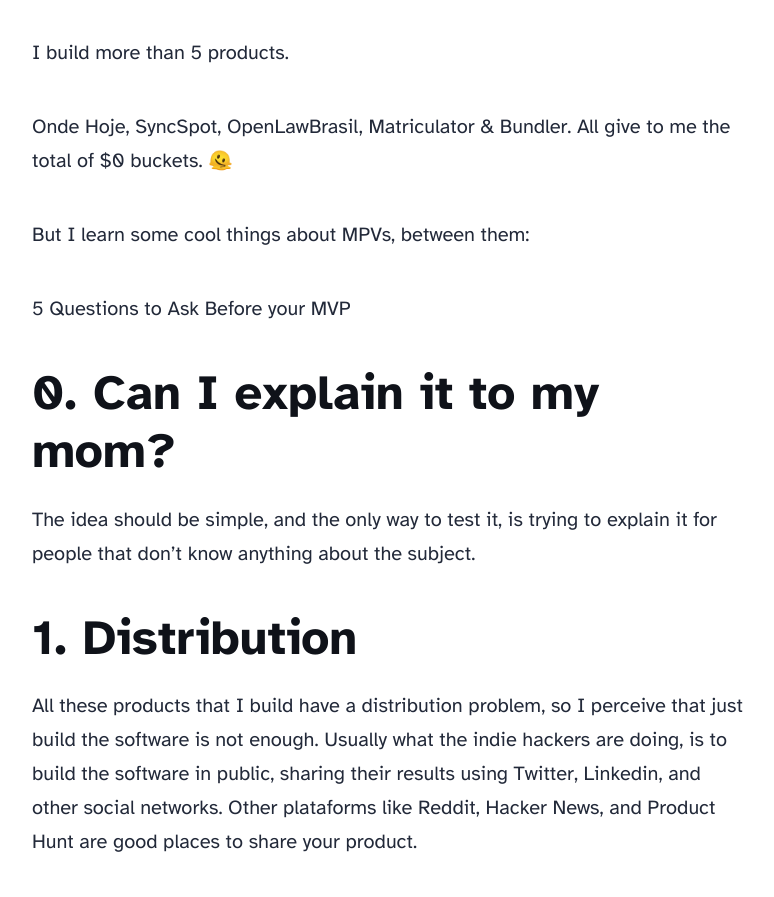
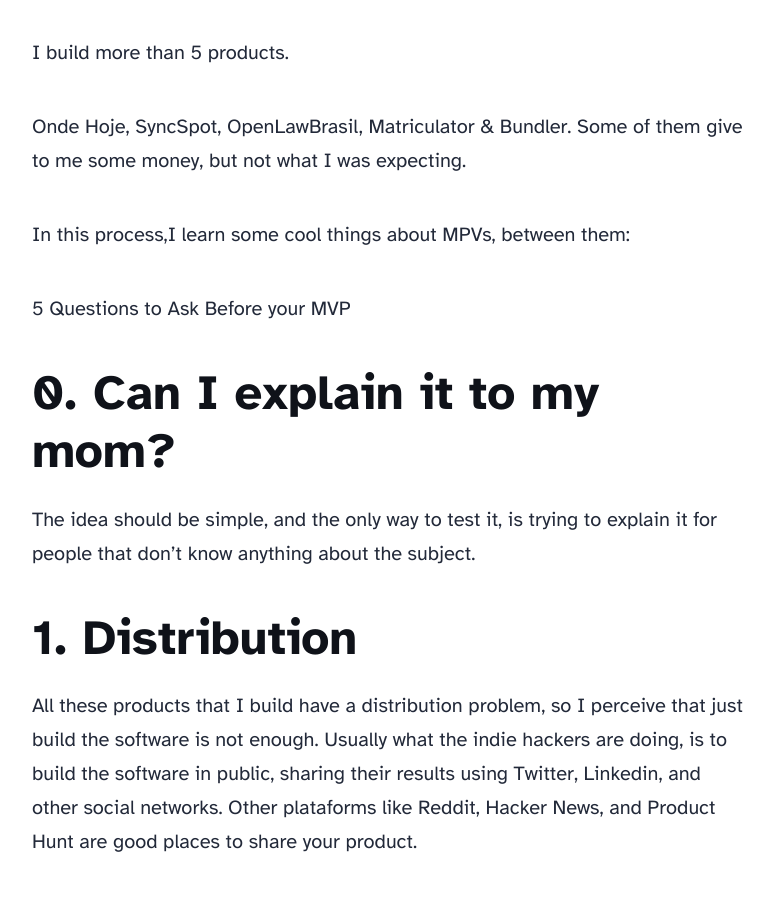
Before and after one commit to perebaj/perebaj.github.io, an Astro site: page /blog/mvp in a window 1280 px wide. Shown: the part 1953-2850 px from the top of the page, without its empty margins (248-1022 px from the left). Built offline with nearby package versions, Linux system fonts and the light colour scheme; Astro itself is replaced by a stand-in of ours.

Commit message:
:sparkles: mvp

```diff
--- a/src/content/blog/mvp.md
+++ b/src/content/blog/mvp.md
@@ -11,9 +11,9 @@ The year of 2024 was one of the most important years of my career, I decided to
 
 I build more than 5 products.
 
-Onde Hoje, SyncSpot, OpenLawBrasil, Matriculator & Bundler. All give to me the total of $0 buckets. 🫠
+Onde Hoje, SyncSpot, OpenLawBrasil, Matriculator & Bundler. Some of them give to me some money, but not what I was expecting.
 
-But I learn some cool things about MPVs, between them:
+In this process,I learn some cool things about MPVs, between them:
 
 5 Questions to Ask Before your MVP
 
```
